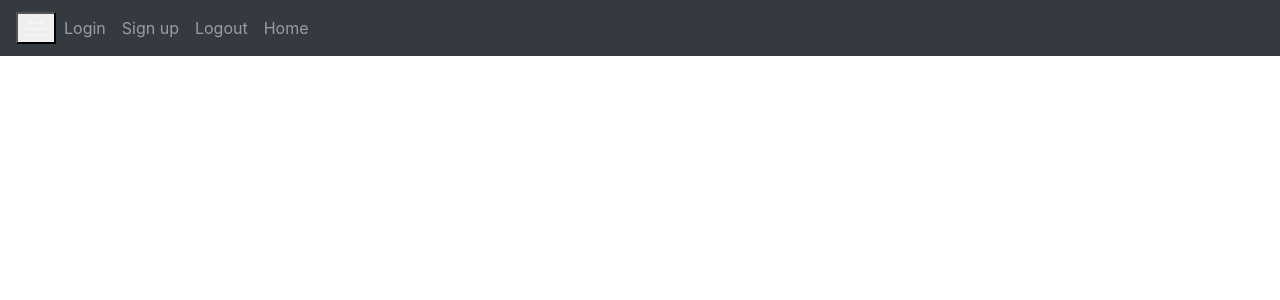
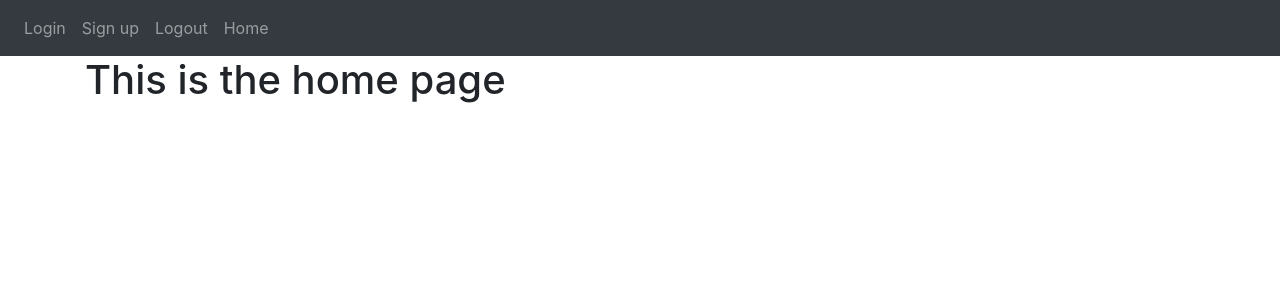
Before and after one commit to Iyasu2/Electronic-Government-Services, a Flask app: page / in a window 1280 px wide. Shown: the top 300 px of the page. Run offline with Flask 3, Linux system fonts and the light colour scheme; some libraries are stand-ins or nearby versions.

Commit message:
flask started and basic landing page2

```diff
--- a/website/auth.py
+++ b/website/auth.py
@@ -1,14 +1,14 @@
-from flask import Blueprint
+from flask import Blueprint, render_template
 
 auth = Blueprint('auth', __name__)
 
 @auth.route('/signup')
 def signup():
-    return "<p>Sign up</p>"
+    return render_template("signup.html")
 
 @auth.route('/login')
 def login():
-    return "<p>Login</p>"
+    return render_template("login.html", text=True)
 
 @auth.route('/logout')
 def logout():
--- a/website/templates/base.html
+++ b/website/templates/base.html
@@ -19,7 +19,7 @@
     </head>
     <body>
         <nav class="navbar navbar-expand-lg navbar-dark bg-dark">
-            <button class="navbar-toggle" type="button" data-toggle="collapse" data-target="#navbar">
+            <button class="navbar-toggler" type="button" data-toggle="collapse" data-target="#navbar">
                 <span class="navbar-toggler-icon"></span>
             </button>
             <div class="collapse navbar-collapse" id="navbar">
@@ -31,6 +31,10 @@
                 </div>
             </div>
         </nav>
+        <div class="container">
+            {% block content %}
+            {% endblock %}
+        </div>
         <script
             src="https://code.jquery.com/jquery-3.2.1.slim.min.js"
             integrity="sha384-KJ3o2DKtIkvYIK3UENzmM7KCkRr/rE9/Qpg6aAZGJwFDMVNA/GpGFF93hXpG5KkN"
--- a/website/templates/home.html
+++ b/website/templates/home.html
@@ -1,2 +1,4 @@
-{% extends "base.html"  %}
-{% block title %}Changed{% endblock %}
+{% extends "base.html" %} {% block title %}Home{% endblock %} {% block content
+%}
+<h1>This is the home page</h1>
+{% endblock %}
--- /dev/null
+++ b/website/templates/login.html
@@ -0,0 +1,4 @@
+{% extends "base.html" %} {% block title %}Login{% endblock %} {% block content
+%}
+<h1>This is the login page</h1>
+{% endblock %}
--- /dev/null
+++ b/website/templates/signup.html
@@ -0,0 +1,4 @@
+{% extends "base.html" %} {% block title %}Signup{% endblock %} {% block content
+%}
+<h1>This is the Signup page</h1>
+{% endblock %}
```
